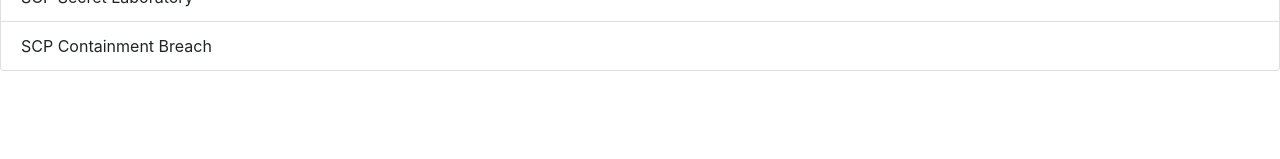
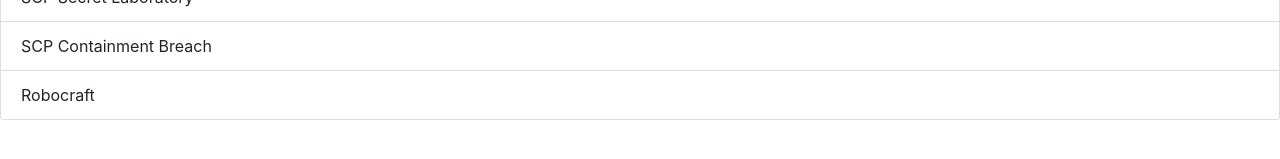
Before and after one commit to Ali-Qurbani/vebr-ali-qurbani-327417, a plain HTML site: page index.html in a window 1280 px wide. Shown: the part 427-586 px from the top of the page. Drawn offline with nearby package versions, Linux system fonts and the light colour scheme.

Commit message:
Commit Numberio 12

```diff
--- a/index.html
+++ b/index.html
@@ -22,6 +22,7 @@
         <li class="list-group-item">Unturned</li>
         <li class="list-group-item">SCP Secret Laboratory</li>
         <li class="list-group-item">SCP Containment Breach</li>
+        <li class="list-group-item">Robocraft</li>
       </ul>
 
     <!-- Optional JavaScript -->
```
